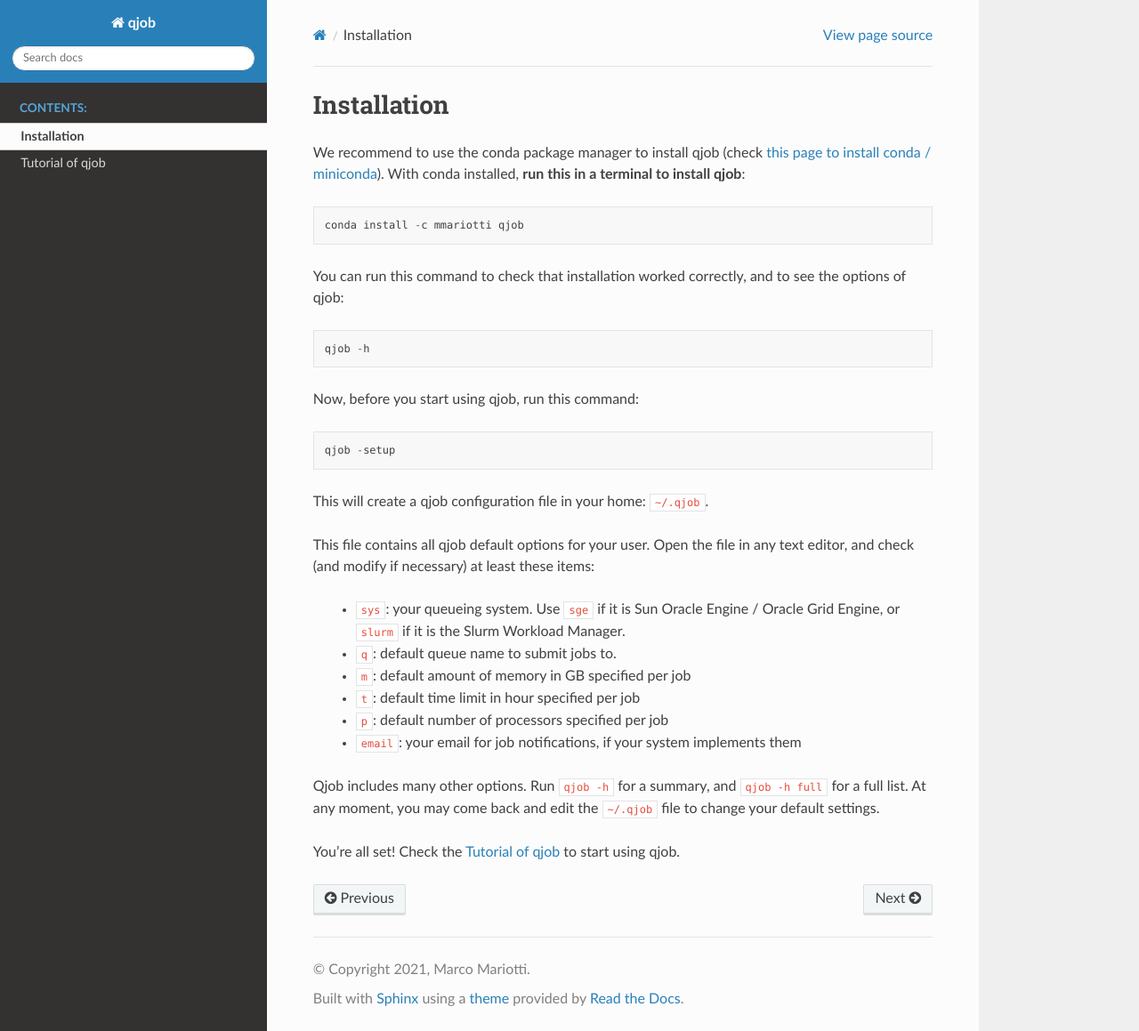
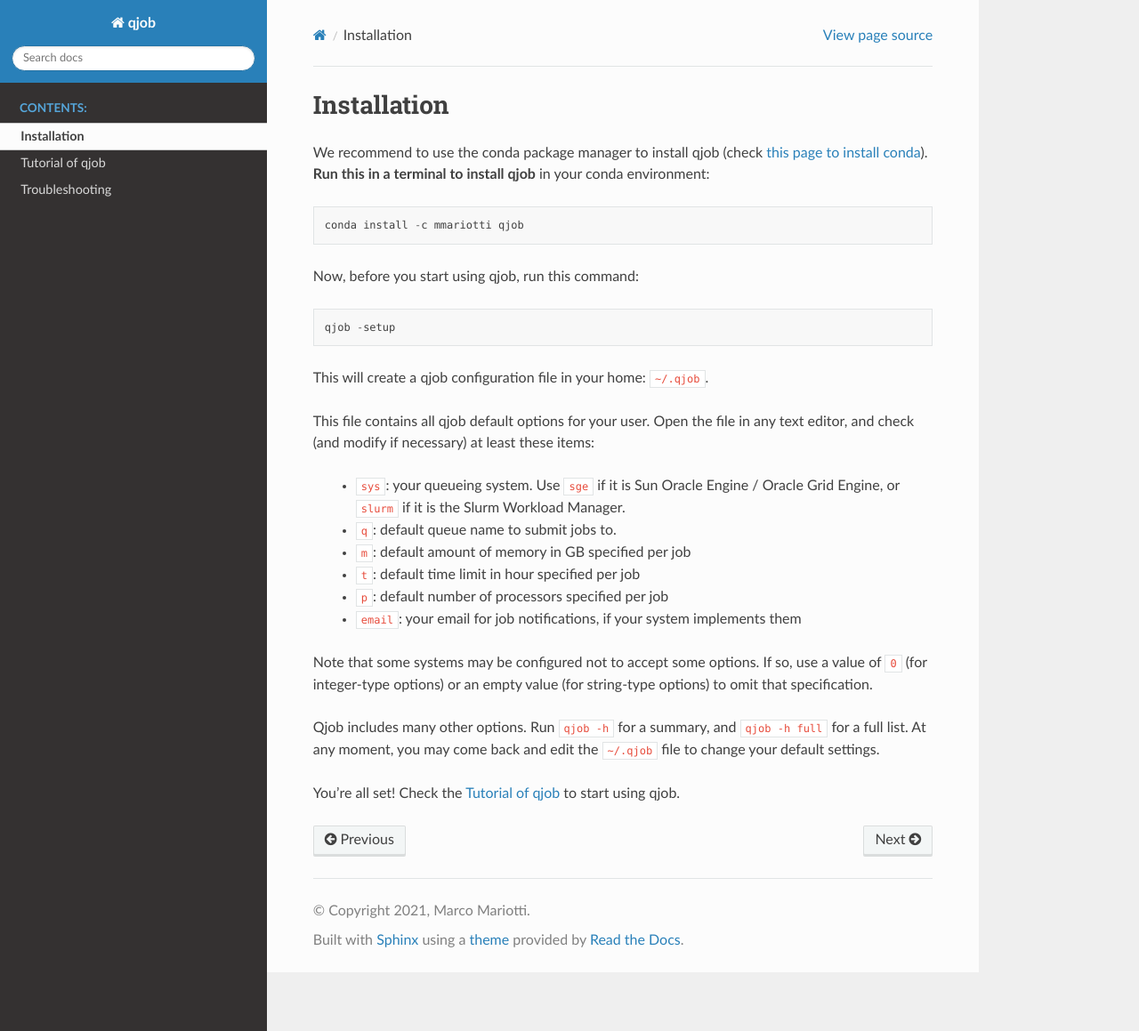
Before and after one commit to marco-mariotti/qjob, a Sphinx documentation site: the page built from docs/installation.rst, in a window 1280 px wide and 1159 px high. Shown: the whole window at 89% size. Built offline with Sphinx 7.4.7 and the Read the Docs theme 2.0.0, drawn with Linux system fonts in a browser that asks for light colours.

Commit message:
slurm functionalities expanded, docs updated

```diff
--- a/docs/index.rst
+++ b/docs/index.rst
@@ -19,6 +19,7 @@
 
 Next, follow the :doc:`tutorial` to familiarize yourself with its usage.
 
+For any problem, check the :doc:`troubleshooting` page.
 
 .. toctree::
    :maxdepth: 2
@@ -26,3 +27,4 @@
 
    installation
    tutorial
+   troubleshooting
--- a/docs/installation.rst
+++ b/docs/installation.rst
@@ -2,15 +2,10 @@
 ------------
 
 We recommend to use the conda package manager to install qjob
-(check `this page to install conda / miniconda <https://docs.conda.io/en/latest/miniconda.html>`_).
-With conda installed, **run this in a terminal to install qjob**::
+(check `this page to install conda <https://docs.conda.io/en/latest/miniconda.html>`_).
+**Run this in a terminal to install qjob** in your conda environment::
 
     conda install -c mmariotti qjob
-
-You can run this command to check that installation worked correctly, and to see the options of qjob::
-
-    qjob -h
-
 
 Now, before you start using qjob, run this command::
 
@@ -29,6 +24,9 @@
   - ``p``: default number of processors specified per job
   - ``email``: your email for job notifications, if your system implements them
 
+Note that some systems may be configured not to accept some options. If so, use a value of ``0``
+(for integer-type options) or an empty value (for string-type options) to omit that specification.
+
 Qjob includes many other options. Run ``qjob -h`` for a summary, and ``qjob -h full`` for a full list.
 At any moment, you may come back and edit the ``~/.qjob`` file to change your default settings.
 
--- a/src/qjob/_version.py
+++ b/src/qjob/_version.py
@@ -1 +1 @@
-__version__="0.3.1"
+__version__="0.4.0"
```
Also changed, not shown: other parts of docs/index.rst (+1 -1 lines), docs/troubleshooting.rst (added, +23 -0 lines), 1 other file.
